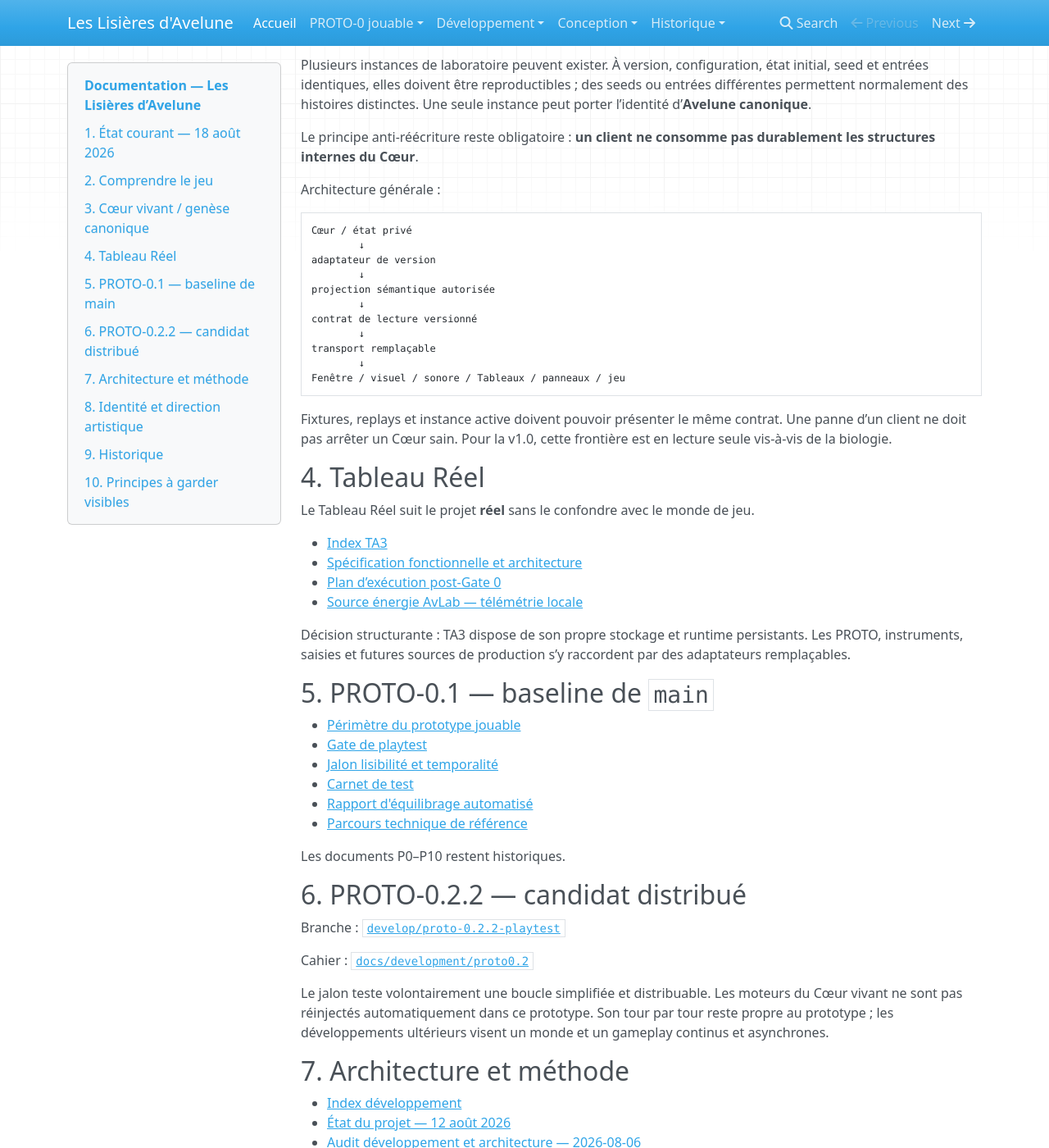
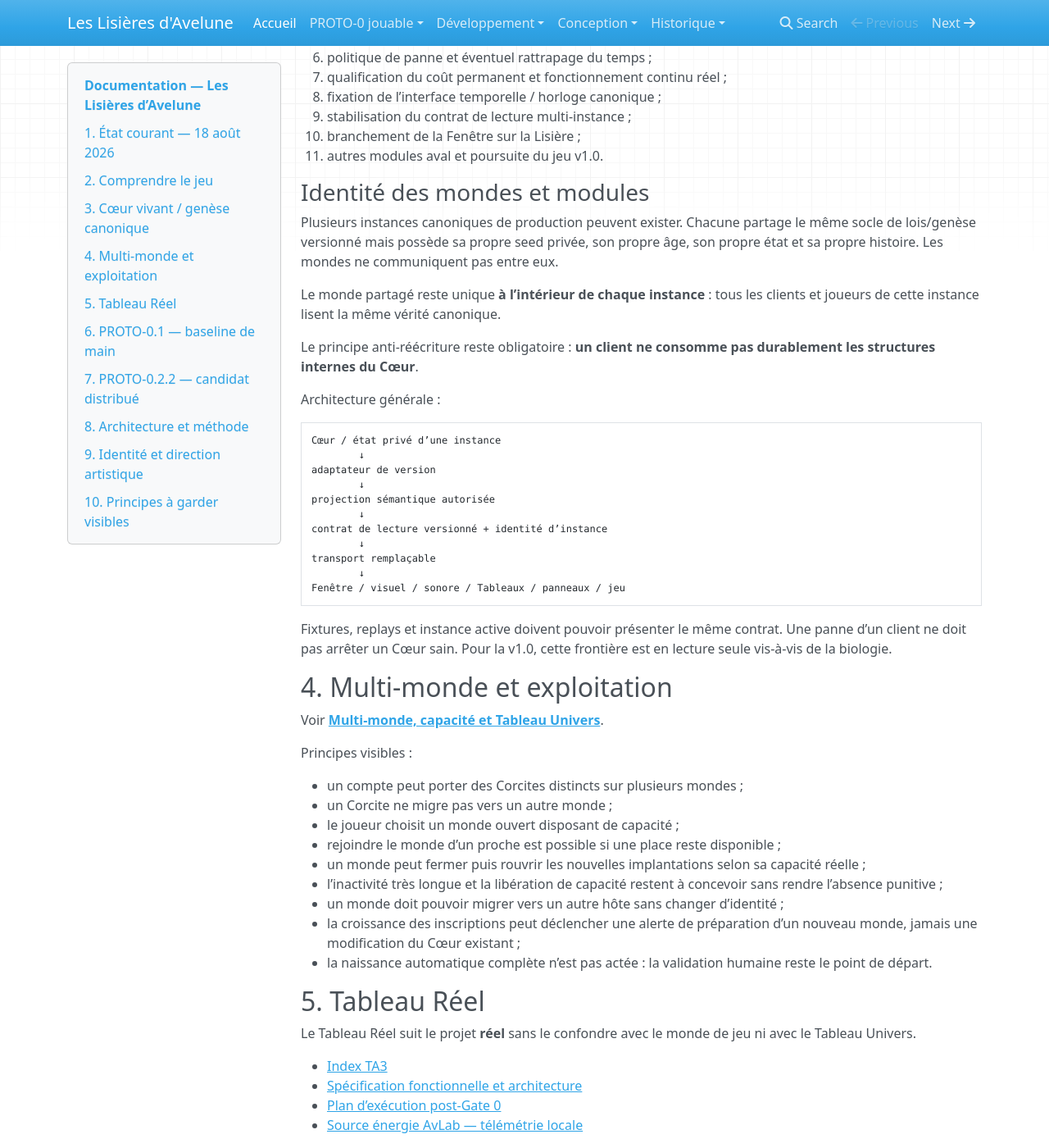
Before and after one commit to Abeliome-Officiel/les-lisieres-avelune, an MkDocs documentation site: the page built from docs/index.md, in a window 1280 px wide and 1400 px high, scrolled down 2267 px. Shown: the whole window at 82% size. Built offline with MkDocs 1.6.1, drawn with Linux system fonts in a browser that asks for light colours; nearby versions of some CDN libraries; some of the changed text lies outside the part shown.

Commit message:
docs: indexer l’architecture multi-monde

````diff
--- a/docs/index.md
+++ b/docs/index.md
@@ -1,6 +1,6 @@
 # Documentation — Les Lisières d’Avelune
 
-Cet index distingue les **principes de conception partageables**, les **jalons jouables**, le **Cœur vivant**, le **Tableau Réel**, les couches de représentation, les documents historiques et les informations propriétaires conservées hors dépôt.
+Cet index distingue les **principes de conception partageables**, les **jalons jouables**, le **Cœur vivant**, l’architecture multi-monde, le **Tableau Réel**, les couches de représentation, les documents historiques et les informations propriétaires conservées hors dépôt.
 
 ## 1. État courant — 18 août 2026
 
@@ -9,7 +9,9 @@ Cet index distingue les **principes de conception partageables**, les **jalons j
 - **PROTO-0.1** : jalon jouable intégré à `main`.
 - **PROTO-0.2.2** : candidat de playtest distribué sur `develop/proto-0.2.2-playtest` ; son intégration dans `main` reste une décision explicite.
 - **Cœur vivant / CŒUR-0** : qualification biologique, temporelle et de largeur hors échantillon suffisamment close ; aucun prolongement biologique n’est ouvert. La gate active est désormais l’ingénierie du Cœur permanent et sa qualification opérationnelle.
-- **Fenêtre sur la Lisière** : module contemplatif définitif ; premier consommateur de production privilégié du futur contrat de lecture ; elle reste présente lorsque le jeu complet existe et affiche un âge d’Avelune dérivé du temps canonique.
+- **Multi-monde** : plusieurs instances canoniques autonomes peuvent être exploitées en parallèle pour répartir la population ; chacune possède son histoire et aucune interaction de gameplay n’existe entre elles. L’identité d’un monde doit être indépendante de la machine physique qui l’héberge.
+- **Tableau Univers** : couche de supervision multi-instance cadrée ; elle doit inventorier mondes/hôtes, permettre l’accès aux Tableaux Monde et anticiper le besoin d’une nouvelle instance sans piloter la biologie.
+- **Fenêtre sur la Lisière** : module contemplatif définitif ; premier consommateur de production privilégié du futur contrat de lecture ; elle reste présente lorsque le jeu complet existe, affiche l’âge de l’instance observée et peut sélectionner une autre Lisière/instance.
 - **Tableau Réel (TA3)** : Gate 0 validé ; architecture persistante autonome retenue ; Phase B suivante.
 - **Univers sonore / MUSIQUE-0** : préproduction autorisée hors ligne sur contrat versionné, fixtures et replays ; aucun moteur audio n’est imposé au Cœur.
 - **Visuel du Cœur / LAB VISUEL** : développement anticipé autorisé derrière une projection sémantique versionnée ; aucune dépendance durable aux internes du Cœur.
@@ -53,6 +55,7 @@ Références partageables :
 - **[Cœur vivant — perturbations, sélection et transmission](30_coeur_vivant_selection_perturbations.md)**
 - **[Temporalité canonique et genèse](31_temporalite_canonique_genese.md)**
 - **[Cœur vivant — contrat de lecture des modules](32_coeur_contrat_lecture_modules.md)**
+- **[Multi-monde, capacité et Tableau Univers](33_multi_monde_capacite_et_tableau_univers.md)**
 - [Modèle évolutif de vague — notice historique](18_modele_vague_evolutive.md)
 
 ### État scientifique
@@ -67,32 +70,36 @@ Un nouveau chantier biologique ne sera ouvert qu’en présence d’une régress
 
 L’ordre de travail devient :
 
-1. persistance et snapshots de production ;
-2. arrêt, reprise, restauration, crash-consistency et absence de deuxième histoire ;
-3. migrations/versionnement et croissance maîtrisée des données ;
-4. politique de panne et éventuel rattrapage du temps ;
-5. qualification du coût permanent et fonctionnement continu réel ;
-6. fixation de l’interface temporelle / horloge canonique ;
-7. stabilisation du contrat de lecture ;
-8. branchement de la Fenêtre sur la Lisière ;
-9. autres modules aval et poursuite du jeu v1.0.
+1. identité persistante et namespacing d’une instance de monde ;
+2. persistance et snapshots de production ;
+3. arrêt, reprise, restauration, crash-consistency et absence de deuxième histoire ;
+4. migration d’un même monde entre hôtes ;
+5. migrations/versionnement et croissance maîtrisée des données ;
+6. politique de panne et éventuel rattrapage du temps ;
+7. qualification du coût permanent et fonctionnement continu réel ;
+8. fixation de l’interface temporelle / horloge canonique ;
+9. stabilisation du contrat de lecture multi-instance ;
+10. branchement de la Fenêtre sur la Lisière ;
+11. autres modules aval et poursuite du jeu v1.0.
 
 ### Identité des mondes et modules
 
-Plusieurs instances de laboratoire peuvent exister. À version, configuration, état initial, seed et entrées identiques, elles doivent être reproductibles ; des seeds ou entrées différentes permettent normalement des histoires distinctes. Une seule instance peut porter l’identité d’**Avelune canonique**.
+Plusieurs instances canoniques de production peuvent exister. Chacune partage le même socle de lois/genèse versionné mais possède sa propre seed privée, son propre âge, son propre état et sa propre histoire. Les mondes ne communiquent pas entre eux.
+
+Le monde partagé reste unique **à l’intérieur de chaque instance** : tous les clients et joueurs de cette instance lisent la même vérité canonique.
 
 Le principe anti-réécriture reste obligatoire : **un client ne consomme pas durablement les structures internes du Cœur**.
 
 Architecture générale :
 
 ```text
-Cœur / état privé
+Cœur / état privé d’une instance
         ↓
 adaptateur de version
         ↓
 projection sémantique autorisée
         ↓
-contrat de lecture versionné
+contrat de lecture versionné + identité d’instance
         ↓
 transport remplaçable
         ↓
@@ -101,9 +108,25 @@ Fenêtre / visuel / sonore / Tableaux / panneaux / jeu
 
 Fixtures, replays et instance active doivent pouvoir présenter le même contrat. Une panne d’un client ne doit pas arrêter un Cœur sain. Pour la v1.0, cette frontière est en lecture seule vis-à-vis de la biologie.
 
-## 4. Tableau Réel
+## 4. Multi-monde et exploitation
 
-Le Tableau Réel suit le projet **réel** sans le confondre avec le monde de jeu.
+Voir **[Multi-monde, capacité et Tableau Univers](33_multi_monde_capacite_et_tableau_univers.md)**.
+
+Principes visibles :
+
+- un compte peut porter des Corcites distincts sur plusieurs mondes ;
+- un Corcite ne migre pas vers un autre monde ;
+- le joueur choisit un monde ouvert disposant de capacité ;
+- rejoindre le monde d’un proche est possible si une place reste disponible ;
+- un monde peut fermer puis rouvrir les nouvelles implantations selon sa capacité réelle ;
+- l’inactivité très longue et la libération de capacité restent à concevoir sans rendre l’absence punitive ;
+- un monde doit pouvoir migrer vers un autre hôte sans changer d’identité ;
+- la croissance des inscriptions peut déclencher une alerte de préparation d’un nouveau monde, jamais une modification du Cœur existant ;
+- la naissance automatique complète n’est pas actée : la validation humaine reste le point de départ.
+
+## 5. Tableau Réel
+
+Le Tableau Réel suit le projet **réel** sans le confondre avec le monde de jeu ni avec le Tableau Univers.
 
 - [Index TA3](real/README.md)
 - [Spécification fonctionnelle et architecture](real/SPECIFICATION.md)
@@ -123,7 +146,7 @@ Décision structurante : TA3 dispose de son propre stockage et runtime persistan
 
 Les documents P0–P10 restent historiques.
 
-## 6. PROTO-0.2.2 — candidat distribué
+## 7. PROTO-0.2.2 — candidat distribué
 
 Branche : [`develop/proto-0.2.2-playtest`](https://github.com/Avelune-Officiel/les-lisieres-avelune/tree/develop/proto-0.2.2-playtest)
 
@@ -131,7 +154,7 @@ Cahier : [`docs/development/proto0.2`](https://github.com/Avelune-Officiel/les-l
 
 Le jalon teste volontairement une boucle simplifiée et distribuable. Les moteurs du Cœur vivant ne sont pas réinjectés automatiquement dans ce prototype. Son tour par tour reste propre au prototype ; les développements ultérieurs visent un monde et un gameplay continus et asynchrones.
 
-## 7. Architecture et méthode
+## 8. Architecture et méthode
 
 - [Index développement](development/README.md)
 - [État du projet — 12 août 2026](development/PROJECT_STATUS_2026-08-12.md)
@@ -154,25 +177,19 @@ Le jalon teste volontairement une boucle simplifiée et distribuable. Les moteur
 - [MUSIQUE-0 — intégration](27_musique0_cahier_integration.md)
 - [Visuel du Cœur — contrat partageable](24_visuel_coeur_contrat_public.md)
 - [Assets GitHub](assets/README.md)
-- [Brief visuel PROTO-0.2 / Gen3 corrigé](https://github.com/Avelune-Officiel/les-lisieres-avelune/blob/develop/proto-0.2.2-playtest/docs/development/proto0.2/06_VISUAL_BRIEF_GEN3.md)
 
 Direction visuelle actuelle : **poétique · onirique · féerique · organique · minérale · florale-abstraite · queer**, avec pour la représentation vivante une recherche **satisfaisante · contemplative · onirique · féerique**.
 
 Direction sonore initiale : **satisfaisante · contemplative · onirique · féerique**.
 
-## 9. Historique
-
-- [Mini-prototype historique](07_prototype_mvp.md)
-- [Prototype logiciel minimal historique](16_proto_minimal.md)
-- [Socle mécanique v0.8](13_socle_mecanique_v0.8.md)
-
-Ces fichiers restent utiles pour la traçabilité mais ne reprennent pas autorité sur les référentiels plus récents.
-
 ## 10. Principes à garder visibles
 
-- monde partagé unique ;
+- monde partagé persistant **par instance** ;
+- plusieurs mondes de production autonomes possibles, sans interaction entre eux ;
 - coopération directe facultative ;
 - progression principalement horizontale ;
+- Corcite lié à son monde, sans migration de progression inter-instance ;
+- identité d’un monde indépendante de la machine physique ;
 - échec fertile ;
 - absence non punitive ;
 - pas de classement humiliant ;
@@ -181,7 +198,7 @@ Ces fichiers restent utiles pour la traçabilité mais ne reprennent pas autorit
 - accessibilité intégrée ;
 - identité queer et non genrée ;
 - monde autonome même sans joueur ;
-- séparation entre prototype jouable, Cœur vivant et Tableau Réel ;
+- séparation entre prototype jouable, Cœur vivant, Tableau Univers et Tableau Réel ;
 - séparation entre état canonique et représentations ;
 - **robustesse ne signifie ni immobilité ni immortalité** ;
 - **le Cœur survit à la disparition ou au remplacement de ses représentations** ;
````
Also changed, not shown: other parts of docs/index.md (+3 -3 lines).
